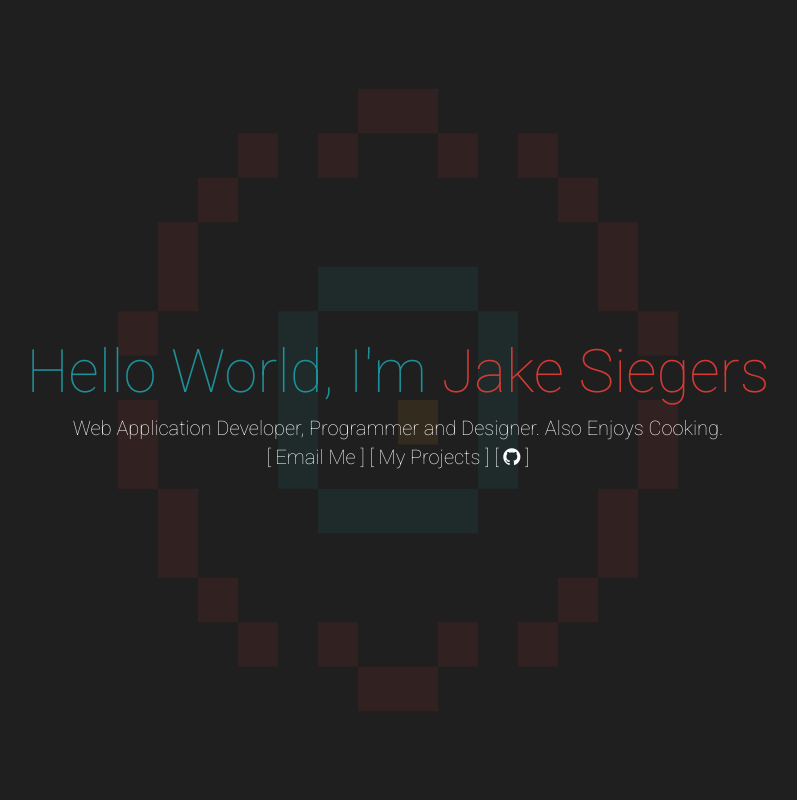
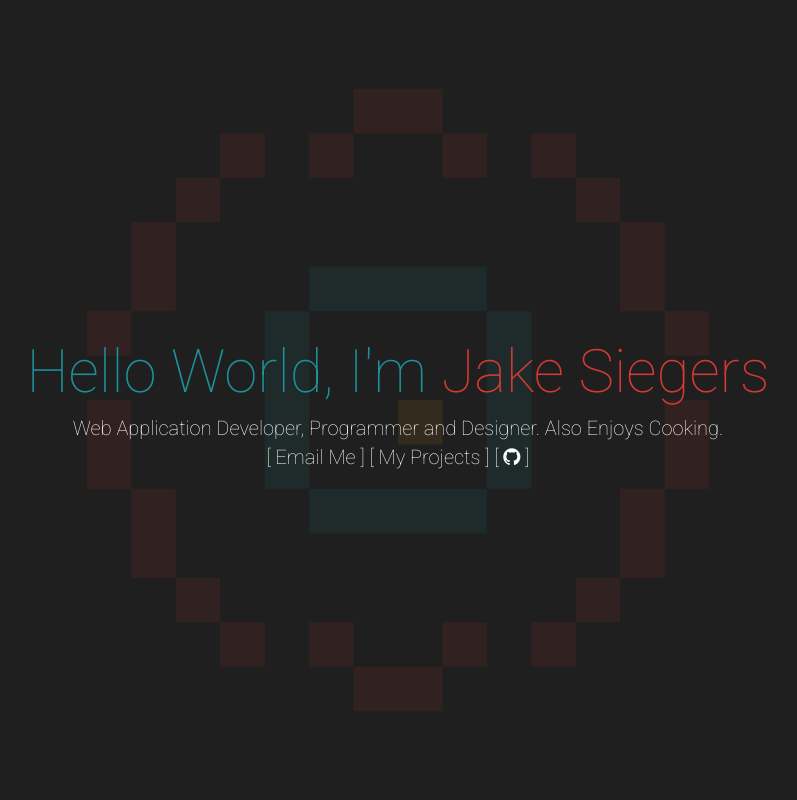
Before and after one commit to JakeSiegers/JakeSiegers.com-2014-2017, a PHP site: page / in a window 1280 px wide. Shown: the whole page, without its empty margins (242-1039 px from the left). Run offline with PHP 8.4, Linux system fonts and the light colour scheme.

Commit message:
Updated background to scale better on more types of screens.

```diff
--- a/css/style.css
+++ b/css/style.css
@@ -44,7 +44,7 @@ a:hover{
 	opacity: 0px;
 	padding:10px;
 	margin-bottom:30px;
-	margin-top:-60px; /* starting pos */
+	margin-top:60px; /* starting pos */
 }
 .js_contentData{
 	display:none;
@@ -148,13 +148,18 @@ input:focus,textarea:focus,select:focus{
 	box-shadow: 0 1px 1px rgba(0, 0, 0, 0.075) inset, 0 0 8px rgba(126, 239, 104, 0.6) !important;
 	outline: 0 none !important;*/
 }
-
+.vis_wrap{
+	position:fixed;
+	top:0px;
+	left:0px;
+	z-index: -1;
+}
 .vis_visualizer{
 	opacity: 0;
-	position:fixed;
-	top:0;
-	z-index: -10;
+	height:100%;
 }
+
+
 
 /*
 .js_moveAround{
--- a/index.php
+++ b/index.php
@@ -10,38 +10,40 @@
 		<meta name="viewport" content="width=device-width">
 		<title>Jake Siegers - Web Developer</title>
 		<link href='http://fonts.googleapis.com/css?family=Roboto:400,900,100' rel='stylesheet' type='text/css'>
-		<link rel="stylesheet" type="text/css" href="/css/bootstrap.min.css"/>
-		<link rel="stylesheet" type="text/css" href="/css/style.css"/>
-		<link rel="stylesheet" type="text/css" href="/css/mobile.css"/>
-		<link rel="stylesheet" type="text/css" href="/css/font-awesome.min.css"/>
+		<link rel="stylesheet" type="text/css" href="css/bootstrap.min.css"/>
+		<link rel="stylesheet" type="text/css" href="css/style.css"/>
+		<link rel="stylesheet" type="text/css" href="css/mobile.css"/>
+		<link rel="stylesheet" type="text/css" href="css/font-awesome.min.css"/>
 
 		<!--Woah, that's a lot of icons! -->
-		<link rel="apple-touch-icon" sizes="57x57" href="/favicons/apple-touch-icon-57x57.png">
-		<link rel="apple-touch-icon" sizes="60x60" href="/favicons/apple-touch-icon-60x60.png">
-		<link rel="apple-touch-icon" sizes="72x72" href="/favicons/apple-touch-icon-72x72.png">
-		<link rel="apple-touch-icon" sizes="76x76" href="/favicons/apple-touch-icon-76x76.png">
-		<link rel="apple-touch-icon" sizes="114x114" href="/favicons/apple-touch-icon-114x114.png">
-		<link rel="apple-touch-icon" sizes="120x120" href="/favicons/apple-touch-icon-120x120.png">
-		<link rel="apple-touch-icon" sizes="144x144" href="/favicons/apple-touch-icon-144x144.png">
-		<link rel="apple-touch-icon" sizes="152x152" href="/favicons/apple-touch-icon-152x152.png">
-		<link rel="apple-touch-icon" sizes="180x180" href="/favicons/apple-touch-icon-180x180.png">
-		<link rel="icon" type="image/png" href="/favicons/favicon-32x32.png" sizes="32x32">
-		<link rel="icon" type="image/png" href="/favicons/favicon-194x194.png" sizes="194x194">
-		<link rel="icon" type="image/png" href="/favicons/favicon-96x96.png" sizes="96x96">
-		<link rel="icon" type="image/png" href="/favicons/android-chrome-192x192.png" sizes="192x192">
-		<link rel="icon" type="image/png" href="/favicons/favicon-16x16.png" sizes="16x16">
-		<link rel="manifest" href="/favicons/manifest.json">
-		<link rel="shortcut icon" href="/favicons/favicon.ico">
+		<link rel="apple-touch-icon" sizes="57x57" href="favicons/apple-touch-icon-57x57.png">
+		<link rel="apple-touch-icon" sizes="60x60" href="favicons/apple-touch-icon-60x60.png">
+		<link rel="apple-touch-icon" sizes="72x72" href="favicons/apple-touch-icon-72x72.png">
+		<link rel="apple-touch-icon" sizes="76x76" href="favicons/apple-touch-icon-76x76.png">
+		<link rel="apple-touch-icon" sizes="114x114" href="favicons/apple-touch-icon-114x114.png">
+		<link rel="apple-touch-icon" sizes="120x120" href="favicons/apple-touch-icon-120x120.png">
+		<link rel="apple-touch-icon" sizes="144x144" href="favicons/apple-touch-icon-144x144.png">
+		<link rel="apple-touch-icon" sizes="152x152" href="favicons/apple-touch-icon-152x152.png">
+		<link rel="apple-touch-icon" sizes="180x180" href="favicons/apple-touch-icon-180x180.png">
+		<link rel="icon" type="image/png" href="favicons/favicon-32x32.png" sizes="32x32">
+		<link rel="icon" type="image/png" href="favicons/favicon-194x194.png" sizes="194x194">
+		<link rel="icon" type="image/png" href="favicons/favicon-96x96.png" sizes="96x96">
+		<link rel="icon" type="image/png" href="favicons/android-chrome-192x192.png" sizes="192x192">
+		<link rel="icon" type="image/png" href="favicons/favicon-16x16.png" sizes="16x16">
+		<link rel="manifest" href="favicons/manifest.json">
+		<link rel="shortcut icon" href="favicons/favicon.ico">
 		<meta name="apple-mobile-web-app-title" content="JakeSiegers">
 		<meta name="application-name" content="JakeSiegers">
 		<meta name="msapplication-TileColor" content="#202020">
-		<meta name="msapplication-TileImage" content="/favicons/mstile-144x144.png">
-		<meta name="msapplication-config" content="/favicons/browserconfig.xml">
+		<meta name="msapplication-TileImage" content="favicons/mstile-144x144.png">
+		<meta name="msapplication-config" content="favicons/browserconfig.xml">
 		<meta name="theme-color" content="#202020">
 		<!-- end of icons -->
 	</head>
 	<body>
-		<canvas class="vis_visualizer" width="1280" height="720" ></canvas>
+		<div class="vis_wrap" style="display:flex;justify-content:center;align-items:center;width:100%;height:100%;">
+			<canvas class="vis_visualizer" width="1280" height="720" ></canvas>
+		</div>
 		<div class="container js_head" id="js_head">
 				<div class="js_title"><?php echo $js_randomGreetings[array_rand($js_randomGreetings,1)] ?> I'm <span class="js_name">Jake Siegers</span></div>
 				<div class="js_desc">Web Application Developer, Programmer and Designer. Also Enjoys Cooking.</div>
@@ -105,8 +107,8 @@
 			?>
 			Almost all of the professional projects I've worked on aren't public, so email me if you're interested in them. I'm more than happy to share what I'm allowed to.
 		</div>
-		<script src="/js/jquery-1.11.1.min.js"></script>
-		<script src="/js/functions.js"></script>
-		<script src="/js/visualizer.js"></script>
+		<script src="js/jquery-1.11.1.min.js"></script>
+		<script src="js/functions.js"></script>
+		<script src="js/visualizer.js"></script>
 	</body>
 </html>
--- a/js/functions.js
+++ b/js/functions.js
@@ -53,7 +53,7 @@ function js_changeBox(box){
 	if(currentBox !== false){
 		$('#js_content_wrap').animate({
 			'opacity':'0'
-			,'margin-top':'-60px'
+			,'margin-top':'60px'
 		},300,function(){ //happens after the animation ends.
 			js_showBox(box);
 		});
@@ -69,7 +69,7 @@ function js_hideBox(){
 
 	$('#js_content_wrap').animate({
 		'opacity':'0'
-		,'margin-top':'-60px'
+		,'margin-top':'60px'
 	},300,function(){
 		$('#js_content_wrap').html('');
 		js_reCalcScreenHeight();
--- a/js/visualizer.js
+++ b/js/visualizer.js
@@ -53,8 +53,8 @@ $(function(){
 
 function vis_initVisualizer(){
 	canvas = document.querySelector('.vis_visualizer');
-	canvas.style.width=vis_getScreenWidth()+"px";
-	canvas.style.height=vis_getScreenHeight()+"px";
+	//canvas.style.width=vis_getScreenWidth()+"px";
+	//canvas.style.height=vis_getScreenHeight()+"px";
 	canvasCtx = canvas.getContext("2d");
 	canvasCtx.fillStyle = '#202020';
 	canvasCtx.fillRect(0, 0, canvas.width,  canvas.height);
```
